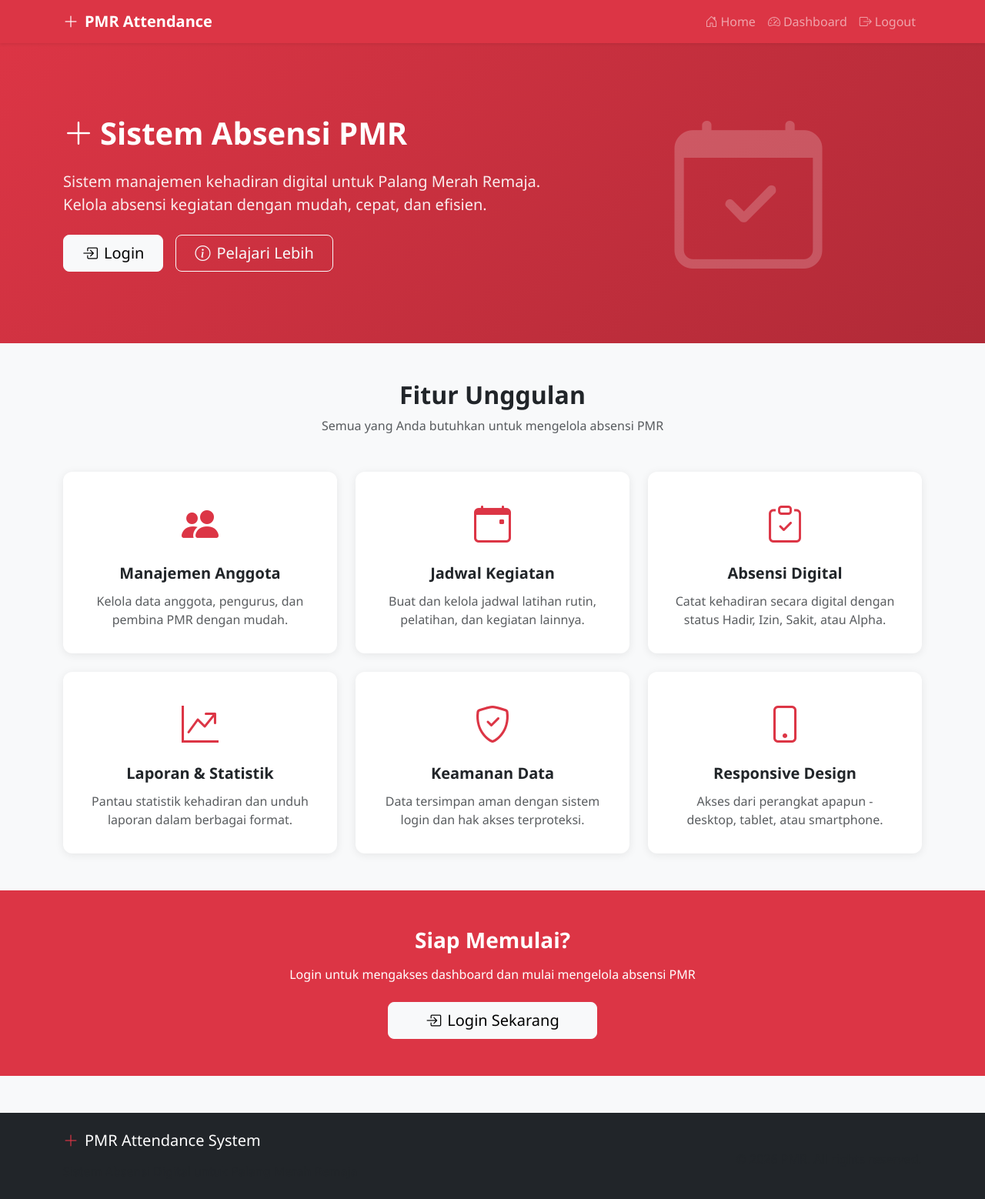
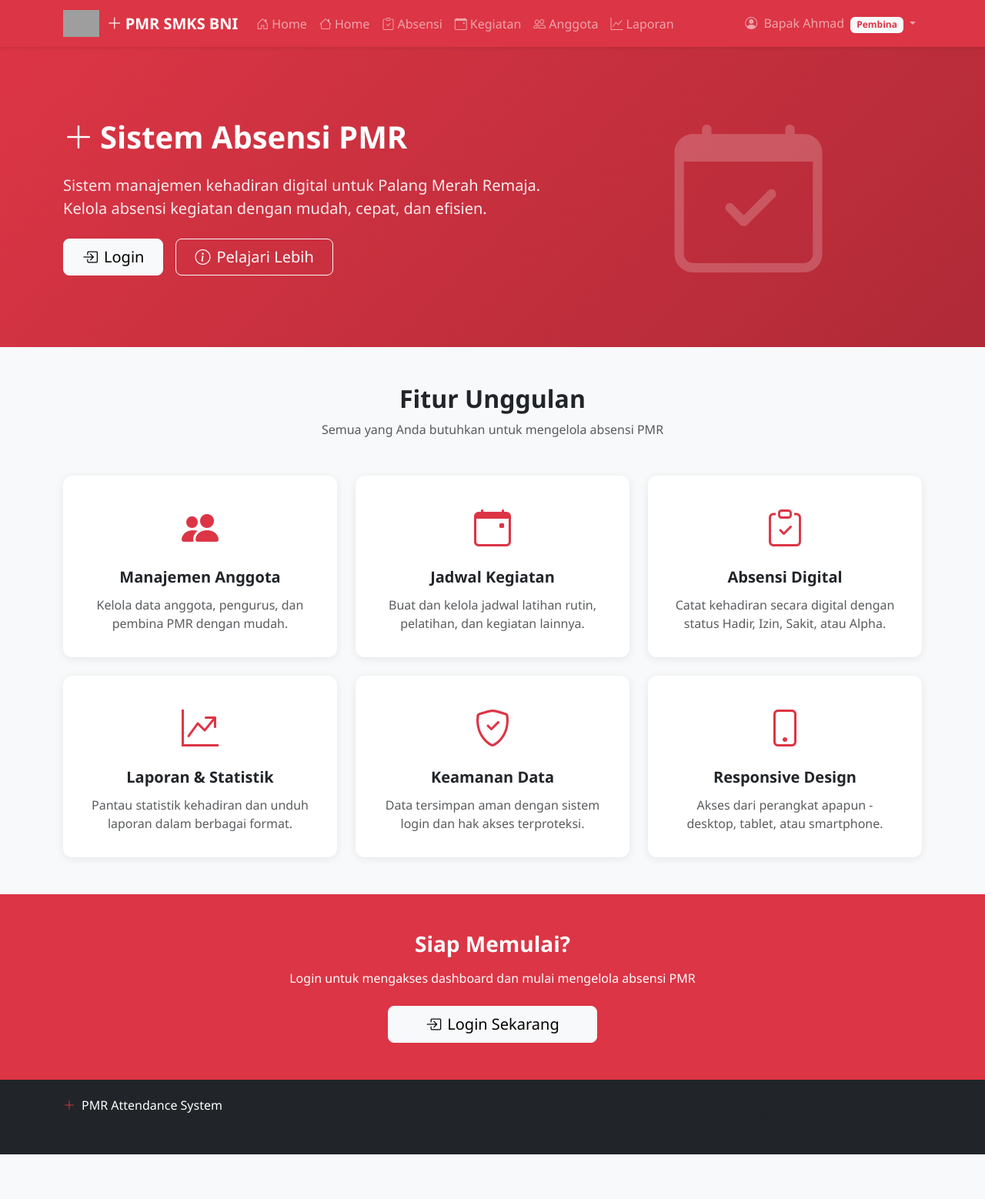
Before and after one commit to Gustyx-Power/Absensi-PMR, a PHP site: page /index.php in a window 1280 px wide. Shown: the whole page at 77% size. After the commit the page ends 1500 px from the top, so only its background shows below. Run offline with PHP 8.4, Linux system fonts and the light colour scheme; a user stored in the database is signed in; grey boxes are pictures that could not be loaded.

Commit message:
feat(ui): update header with school branding and role-based navbar

```diff
--- a/views/footer.php
+++ b/views/footer.php
@@ -1,19 +1,19 @@
 </main>
 
 <!-- Footer -->
-<footer class="bg-dark text-white py-4 mt-5">
+<footer class="bg-dark text-white py-4 mt-auto">
     <div class="container">
-        <div class="row">
+        <div class="row align-items-center">
             <div class="col-md-6">
-                <h5 class="mb-3">
+                <h6 class="mb-2">
                     <i class="bi bi-plus-lg text-danger me-2"></i>PMR Attendance System
-                </h5>
-                <p class="text-muted mb-0">
+                </h6>
+                <p class="text-muted mb-0 small">
                     Sistem Absensi Digital untuk Palang Merah Remaja
                 </p>
             </div>
-            <div class="col-md-6 text-md-end">
-                <p class="text-muted mb-0 mt-3 mt-md-4">
+            <div class="col-md-6 text-md-end mt-3 mt-md-0">
+                <p class="text-muted mb-0 small">
                     &copy;
                     <?= date('Y') ?> PMR. All rights reserved.
                 </p>
--- a/views/header.php
+++ b/views/header.php
@@ -4,9 +4,7 @@
 <head>
     <meta charset="UTF-8">
     <meta name="viewport" content="width=device-width, initial-scale=1.0">
-    <title>
-        <?= $pageTitle ?? 'Sistem Absensi PMR' ?>
-    </title>
+    <title><?= $pageTitle ?? 'Absensi PMR - SMKS Bina Nasional Informatika' ?></title>
 
     <!-- Bootstrap 5 CSS -->
     <link href="https://cdn.jsdelivr.net/npm/bootstrap@5.3.3/dist/css/bootstrap.min.css" rel="stylesheet">
@@ -20,31 +18,105 @@
 
 <body>
     <!-- Navbar -->
-    <nav class="navbar navbar-expand-lg navbar-dark bg-danger shadow-sm">
+    <nav class="navbar navbar-expand-lg navbar-dark bg-danger shadow-sm sticky-top">
         <div class="container">
-            <a class="navbar-brand fw-bold" href="<?= $baseUrl ?? '' ?>index.php">
-                <i class="bi bi-plus-lg me-2"></i>PMR Attendance
+            <a class="navbar-brand fw-bold d-flex align-items-center" href="<?= $baseUrl ?? '' ?>index.php">
+                <img src="<?= $baseUrl ?? '' ?>assets/images/logo_smk_bni.png" alt="Logo"
+                    style="height: 35px; margin-right: 10px;" onerror="this.style.display='none'">
+                <span><i class="bi bi-plus-lg me-1"></i>PMR SMKS BNI</span>
             </a>
             <button class="navbar-toggler" type="button" data-bs-toggle="collapse" data-bs-target="#navbarNav">
                 <span class="navbar-toggler-icon"></span>
             </button>
             <div class="collapse navbar-collapse" id="navbarNav">
-                <ul class="navbar-nav ms-auto">
+                <ul class="navbar-nav me-auto">
                     <li class="nav-item">
-                        <a class="nav-link" href="<?= $baseUrl ?? '' ?>index.php">
+                        <a class="nav-link <?= ($currentPage ?? '') === 'home' ? 'active' : '' ?>"
+                            href="<?= $baseUrl ?? '' ?>index.php">
                             <i class="bi bi-house-door me-1"></i>Home
                         </a>
                     </li>
-                    <?php if (isset($_SESSION['user_id'])): ?>
+
+                    <?php if (isset($_SESSION['is_login']) && $_SESSION['is_login'] === true): ?>
+                        <?php $isAdmin = isset($_SESSION['jabatan']) && in_array($_SESSION['jabatan'], ['Pembina', 'Pengurus']); ?>
+
+                        <!-- Home/Dashboard - Visible to ALL -->
                         <li class="nav-item">
-                            <a class="nav-link" href="<?= $baseUrl ?? '' ?>admin/dashboard.php">
-                                <i class="bi bi-speedometer2 me-1"></i>Dashboard
+                            <a class="nav-link <?= ($currentPage ?? '') === 'dashboard' ? 'active' : '' ?>"
+                                href="<?= $baseUrl ?? '' ?>admin/index.php">
+                                <i class="bi bi-house me-1"></i>Home
                             </a>
                         </li>
-                        <li class="nav-item">
-                            <a class="nav-link" href="<?= $baseUrl ?? '' ?>logout.php">
-                                <i class="bi bi-box-arrow-right me-1"></i>Logout
+
+                        <?php if ($isAdmin): ?>
+                            <!-- ADMIN ONLY MENUS -->
+                            <li class="nav-item">
+                                <a class="nav-link <?= ($currentPage ?? '') === 'absensi' ? 'active' : '' ?>"
+                                    href="<?= $baseUrl ?? '' ?>admin/absensi.php">
+                                    <i class="bi bi-clipboard-check me-1"></i>Absensi
+                                </a>
+                            </li>
+                            <li class="nav-item">
+                                <a class="nav-link <?= ($currentPage ?? '') === 'kegiatan' ? 'active' : '' ?>"
+                                    href="<?= $baseUrl ?? '' ?>admin/kegiatan.php">
+                                    <i class="bi bi-calendar-event me-1"></i>Kegiatan
+                                </a>
+                            </li>
+                            <li class="nav-item">
+                                <a class="nav-link <?= ($currentPage ?? '') === 'anggota' ? 'active' : '' ?>"
+                                    href="<?= $baseUrl ?? '' ?>admin/anggota.php">
+                                    <i class="bi bi-people me-1"></i>Anggota
+                                </a>
+                            </li>
+                            <li class="nav-item">
+                                <a class="nav-link <?= ($currentPage ?? '') === 'laporan' ? 'active' : '' ?>"
+                                    href="<?= $baseUrl ?? '' ?>admin/laporan.php">
+                                    <i class="bi bi-graph-up me-1"></i>Laporan
+                                </a>
+                            </li>
+                        <?php else: ?>
+                            <!-- MEMBER ONLY: Scan QR -->
+                            <li class="nav-item">
+                                <a class="nav-link <?= ($currentPage ?? '') === 'scan' ? 'active' : '' ?>"
+                                    href="<?= $baseUrl ?? '' ?>scan.php">
+                                    <i class="bi bi-qr-code-scan me-1"></i>Scan QR
+                                </a>
+                            </li>
+                        <?php endif; ?>
+                    <?php endif; ?>
+                </ul>
+
+                <ul class="navbar-nav">
+                    <?php if (isset($_SESSION['is_login']) && $_SESSION['is_login'] === true): ?>
+                        <li class="nav-item dropdown">
+                            <a class="nav-link dropdown-toggle" href="#" role="button" data-bs-toggle="dropdown">
+                                <i class="bi bi-person-circle me-1"></i>
+                                <?= htmlspecialchars($_SESSION['nama'] ?? 'User') ?>
+                                <span class="badge bg-light text-danger ms-1">
+                                    <?= htmlspecialchars($_SESSION['jabatan'] ?? '') ?>
+                                </span>
                             </a>
+                            <ul class="dropdown-menu dropdown-menu-end">
+                                <li>
+                                    <span class="dropdown-item-text text-muted small">
+                                        <i class="bi bi-credit-card me-1"></i>NIS:
+                                        <?= htmlspecialchars($_SESSION['nis'] ?? '') ?>
+                                    </span>
+                                </li>
+                                <li>
+                                    <hr class="dropdown-divider">
+                                </li>
+                                <li>
+                                    <a class="dropdown-item" href="<?= $baseUrl ?? '' ?>admin/profil.php">
+                                        <i class="bi bi-person me-2"></i>Profil Saya
+                                    </a>
+                                </li>
+                                <li>
+                                    <a class="dropdown-item text-danger" href="<?= $baseUrl ?? '' ?>logout.php">
+                                        <i class="bi bi-box-arrow-right me-2"></i>Logout
+                                    </a>
+                                </li>
+                            </ul>
                         </li>
                     <?php else: ?>
                         <li class="nav-item">
@@ -58,5 +130,28 @@
         </div>
     </nav>
 
+    <!-- Flash Messages -->
+    <?php if (isset($_SESSION['success'])): ?>
+        <div class="container mt-3">
+            <div class="alert alert-success alert-dismissible fade show" role="alert">
+                <i class="bi bi-check-circle me-2"></i>
+                <?= htmlspecialchars($_SESSION['success']) ?>
+                <button type="button" class="btn-close" data-bs-dismiss="alert"></button>
+            </div>
+        </div>
+        <?php unset($_SESSION['success']); ?>
+    <?php endif; ?>
+
+    <?php if (isset($_SESSION['error'])): ?>
+        <div class="container mt-3">
+            <div class="alert alert-danger alert-dismissible fade show" role="alert">
+                <i class="bi bi-exclamation-triangle me-2"></i>
+                <?= htmlspecialchars($_SESSION['error']) ?>
+                <button type="button" class="btn-close" data-bs-dismiss="alert"></button>
+            </div>
+        </div>
+        <?php unset($_SESSION['error']); ?>
+    <?php endif; ?>
+
     <!-- Main Content -->
     <main>
```
